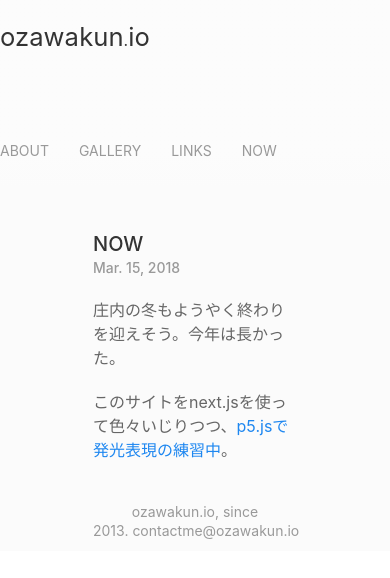
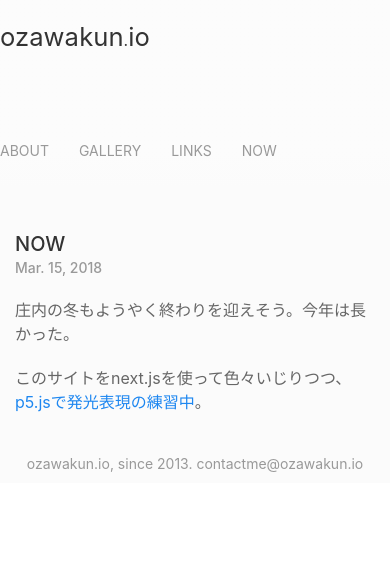
Before and after one commit to zakuni/ozawakun.io, a Next.js app: page /now in a window 390 px wide. Shown: the top 578 px of the page. Built offline with nearby package versions, Linux system fonts and the light colour scheme.

Commit message:
be responsive

```diff
--- a/pages/index.js
+++ b/pages/index.js
@@ -38,7 +38,7 @@ export default () => (
         color: #333;
       }
     `}</style>
-    <div className="uk-container uk-container-small uk-width-2-3 uk-margin-medium-top">
+    <div className="uk-container uk-container-small uk-width-2-3@s uk-margin-medium-top">
       <main>
         <section className="uk-section">
           <h2 className="uk-h3" id="about">
--- a/pages/now.js
+++ b/pages/now.js
@@ -38,7 +38,7 @@ export default () => (
         color: #333;
       }
     `}</style>
-    <div className="uk-container uk-container-small uk-width-3-5" uk-height-viewport="expand: true">
+    <div className="uk-container uk-container-small uk-width-3-5@s" uk-height-viewport="expand: true">
       <main>
         <section className="uk-section">
           <h2 className="uk-h4" id="about">
```
